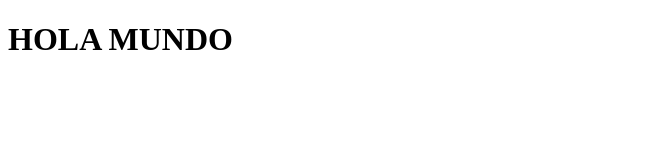
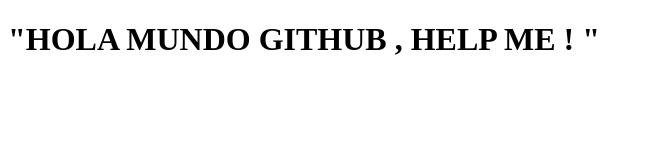
Before and after one commit to JRoldan04/VSCODE_PRUEBA, a plain HTML site: page index.html in a window 1280 px wide. Shown: the whole page, without its empty margins (0-652 px from the left). Drawn offline with Linux system fonts and the light colour scheme.

Commit message:
ALTERACION

```diff
--- a/index.html
+++ b/index.html
@@ -4,6 +4,6 @@
         <title>Document</title>
 </head>
 <body>
-    <h1> HOLA MUNDO </h1>
+    <h1> "HOLA MUNDO GITHUB , HELP ME ! "</h1>
 </body>
 </html>
```
